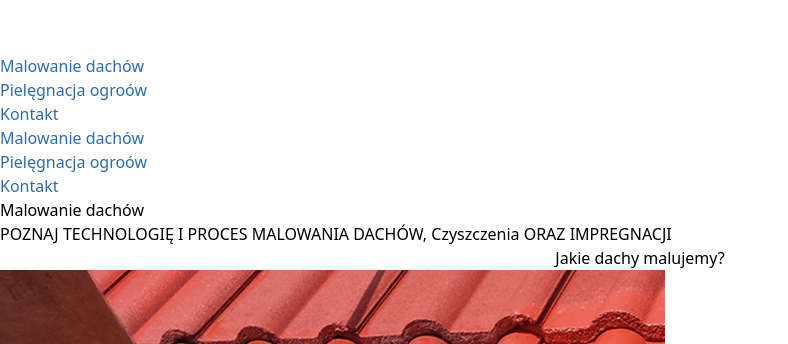
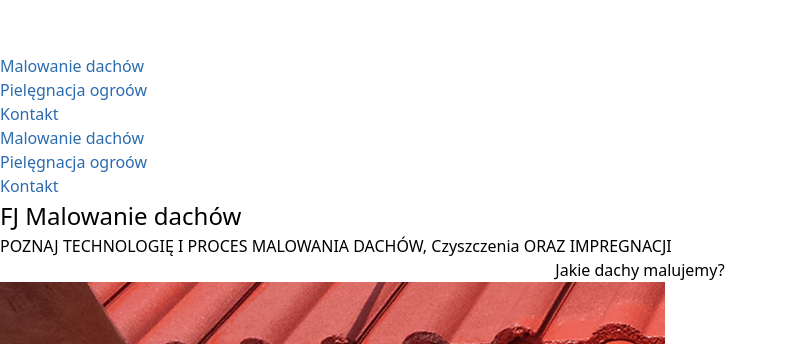
Before and after one commit to toshinori8/FJ-SITE, a Next.js app: page /oferta/malowanie-dachow in a window 1280 px wide. Shown: the part 456-800 px from the top of the page, without its empty margins (0-788 px from the left). Built offline with nearby package versions, Linux system fonts and the light colour scheme.

Commit message:
SEO changes

```diff
--- a/src/layout/Elements/Banner.tsx
+++ b/src/layout/Elements/Banner.tsx
@@ -14,7 +14,7 @@ function Banner() {
           <div className="w-1/4 logo">
             <LogoFJ />
           </div>
-          <h2>Malowanie dachów</h2>
+          <h1 className="h1_oweride">Malowanie dachów</h1>
           <p>Zupełnie nowy wygląd oraz trwałość na wiele lat</p>
         </div>
         </FadeIn>
--- a/src/layout/Elements/FuturesHome.tsx
+++ b/src/layout/Elements/FuturesHome.tsx
@@ -24,14 +24,30 @@ const FuturesHome = () => {
         <div className="inner">
           <a href="oferta/malowanie-dachow" className="image">
 
-            <img src='/assets/images/realizacje/1.jpg' alt="" />
+            <img src='/assets/images/realizacje/1.jpg' alt="FJ malowanie dachów - cennik malowania natryskowego" />
           </a>
+
 
           <div className="content">
             <h2 className="major">Profesjnalne malowanie i renowacja dachów</h2>
             <p>
               Zajmujemy się kompleksową renowacją, impregnacją pokryć dachowych oraz elementów systemu kominowego
             </p>
+
+<p>Praktycznie każdy dach jest inny i w związku z tym wymaga innej technologii prac i doboru innych materiałów.<br/> </p>
+
+<b>Istotne elementy kształtujące cenę:</b><br/>
+
+<ul>
+  <li>
+    <h4 className="h4_front" >profil blachy z jakiej wykonane jest poszycie dachowe ( blacha trapezowa, falowana, gładka, blacho dachówka)</h4 >
+    <h4 className="h4_front">stopień degradacji pokrycia dachowego <br/> ( ilość korozji, przetarć, łuszczącej się farby )</h4 >
+    <h4 className="h4_front">gabaryt i krztałt powierzchni dachu</h4 >
+    <h4 className="h4_front">kolor farby jaką pomalowany będzie dach ( koszt zakupu farby związany jest z kolorem</h4>
+    <h4 className="h4_front">technologia materiałowa (rodzaj oraz stan pokrycia dachowego obliguje nas do użycia odpowiednich materiałów. Ich spektrum jest bardzo szerokie a zatem i ceny ich zakupu mają spore rozpiętości cenowe)</h4 >
+  </li>
+</ul>
+
             <a href="/oferta/malowanie-dachow" className="special">
               Poznaj szczegóły, zamów usługę
             </a>
--- a/src/layout/Realizacje/RealizacjeIndex.tsx
+++ b/src/layout/Realizacje/RealizacjeIndex.tsx
@@ -31,7 +31,7 @@ function RealizacjeIndex() {
         <Article_R
 
         image={'/assets/images/realizacje/02.jpg'}
-        title={'Sala gimnastyczna w Szkole Podstawowej im. Romana Jabłońskiego w Łękawicy'}
+        title={'Sala gimnastyczna'}
         content={'Malowanie sufitu sali gimnastycznej, renowacja parkietu i sprzetu sportowego'}
         href={"#"}
 
--- a/src/pages/index.tsx
+++ b/src/pages/index.tsx
@@ -13,8 +13,8 @@ const Index = () => {
     <Main
       meta={
         <Meta
-          title="FJ Profesjonalne malowanie dachów"
-          description="Malowanie dachówki, impregnacja,czyszczenie, malowanie elewacji"
+          title="FJ Malowanie Dachów"
+          description="Profesjonalne kompleksowe usługi z zakresu mycia, czyszczenia, impregnacji i malowania dachów"
         />
       }
     >
--- a/src/pages/oferta/malowanie-dachow.tsx
+++ b/src/pages/oferta/malowanie-dachow.tsx
@@ -14,7 +14,7 @@ const Malowanie = () => {
       meta={
         <Meta
           title="Malowanie dachów"
-          description="Profesjonalne malowanie dachów, czyszczenie impregnacja"
+          description="Profesjonalne kompleksowe usługi z zakresu mycia, czyszczenia, impregnacji i malowania dachów"
 
 
           />
@@ -23,10 +23,9 @@ const Malowanie = () => {
       <section id="wrapper">
         <header>
           <div className="inner">
-            <h2>Malowanie dachów</h2>
+            <h1 className="text-2xl">FJ Malowanie dachów</h1>
             <p>
-              POZNAJ TECHNOLOGIĘ I PROCES MALOWANIA DACHÓW, Czyszczenia ORAZ
-              IMPREGNACJI
+              POZNAJ TECHNOLOGIĘ I PROCES MALOWANIA DACHÓW, Czyszczenia ORAZ IMPREGNACJI
             </p>
           </div>
         </header>
@@ -39,25 +38,25 @@ const Malowanie = () => {
                 <div className="imageCentered">
                   <img
                     src="/assets/images/malowanie/dachy_ceramiczne.jpg"
-                    alt="Malowanie dachów ceramicznych"
+                    alt="FJ Malowanie Dachów ceramicznych"
                   />
                 </div>
                 <div className="imageCentered">
                   <img
                     src="/assets/images/malowanie/dachy_cementowe.jpg"
-                    alt="Malowanie dachów cementowych"
+                    alt="FJ Malowanie dachów cementowych"
                   />
                 </div>
                 <div className="imageCentered">
                   <img
                     src="/assets/images/malowanie/dachy_blaszane.jpg"
-                    alt="Malowanie dachów blaszanych"
+                    alt="FJ Malowanie dachów blaszanych"
                   />
                 </div>
                 <div className="imageCentered">
                   <img
                     src="/assets/images/malowanie/dachy_blachodachowka.jpg"
-                    alt="Malowanie dachów z blachodachówki"
+                    alt="FJ Malowanie dachów z blachodachówki"
                   />
                 </div>
               </div>
@@ -170,31 +169,31 @@ const Malowanie = () => {
               <div className="box">
                 <div className="href"><a href="/realizacje/renowacja"></a> </div>
                 <div className="description">Dach blaszany - renowacja</div>
-                <img src="/assets/images/realizacje/2.jpg"  alt="malowanie porównaniebudynek "/>
+                <img src="/assets/images/realizacje/2.jpg"  alt="malowanie porównanie budynek "/>
               </div>
 
               <div className="box">
                 <div className="href"><a href="/realizacje/3"></a> </div>
                 <div className="description">Dom jednorodzinny</div>
-                <img src="/assets/images/realizacje/6.jpg"  alt=""/>
+                <img src="/assets/images/realizacje/6.jpg"  alt="Dom jednorodzinny"/>
               </div>
 
               <div className="box span">
                 <div className="href"><a href="/realizacje/salagimnastyczna"></a> </div>
                 <div className="description">Sala gimnastyczna</div>
-                <img src="/assets/images/realizacje/02.jpg" />
+                <img src="/assets/images/realizacje/02.jpg" alt="Sala gimnastyczna" />
               </div>
 
               <div className="box span">
                 <div className="href"><a href="/realizacje/5"></a> </div>
                 <div className="description">Dom jednorodzinny</div>
-                <img src="/assets/images/realizacje/6.jpg" />
+                <img src="/assets/images/realizacje/6.jpg"  alt="Dom jednorodzinny"/>
               </div>
 
               <div className="box  ">
                 <div className="href"><a href="/realizacje/6"></a> </div>
                 <div className="description">Dom jednorodzinny</div>
-                <img src="/assets/images/realizacje/1.jpg" />
+                <img src="/assets/images/realizacje/1.jpg"  alt="Dom jednorodzinny"/>
               </div>
 
 
@@ -219,9 +218,8 @@ const Malowanie = () => {
               <br />
               <br />
               <p className="text-center">
-                Doświadczenie zdobyliśmy malując dachy na komercyjne inwestycje oraz
-                . Ale z powodzeniem zajmujemy się także domami
-                jednorodzinnymi.
+                Doświadczenie zdobyliśmy malując dachy na inwestycjach komercyjnych i obiektach użyteczności publicznej.
+                Z powodzeniem zajmujemy się także domami jednorodzinnymi.
               </p>
               <br />
               <h4 className="text-center">
--- a/src/pages/oferta/pielegnacja-ogrodow.tsx
+++ b/src/pages/oferta/pielegnacja-ogrodow.tsx
@@ -20,7 +20,7 @@ const Pielegnacja = () => {
     <Pielegnacja_template
       meta={
         <Meta
-          title="Pielęgnacja ogrodów"
+          title="Kompleksowe planowanie i pielęgnacja ogrodów"
           description="Projektowanie, Pielęgnacja i realizacja ogrodów "
           og_image='assets/og-image/pielegnacja01.jpg'
           og_image_width={1200}
--- a/src/pages/realizacje/[slug].tsx
+++ b/src/pages/realizacje/[slug].tsx
@@ -17,15 +17,16 @@ export default function  Malowanie(props: { slug: boolean | ReactChild | ReactFr
     <Malowanie_template
       meta={
         <Meta
-          title="Malowanie dachów"
-          description="Profesjonalne malowanie dachów, czyszczenie impregnacja"
+          title="FJ Malowanie Dachów"
+          description="Profesjonalne kompleksowe usługi z zakresu mycia, czyszczenia, impregnacji i malowania dachów"
         />
       }
     >
       <section id="wrapper">
         <header>
           <div className="inner">
-            <h2>Realizacja - {props.slug}</h2>
+
+          <h1 className="text-2xl">Realizacja - {props.slug}</h1>
             <p>
               POZNAJ TECHNOLOGIĘ I PROCES MALOWANIA DACHÓW, Czyszczenia ORAZ
               IMPREGNACJI
@@ -47,7 +48,7 @@ export default function  Malowanie(props: { slug: boolean | ReactChild | ReactFr
             <section>
               <p>
                 <span className="image left">
-                  <img src="/assets/images/malowanie/dachy_1.jpg" alt="" />
+                  <img src="/assets/images/malowanie/dachy_1.jpg" alt="Profesjonalne malowanie natryskowe" />
                 </span>
                 W naszej pracy wykorzystujemy sprzęt alpinistyczny co zapewnia
                 bezpieczeństwo pracy oraz dotarcie do każdego miejsca i
@@ -63,7 +64,7 @@ export default function  Malowanie(props: { slug: boolean | ReactChild | ReactFr
               <div className="brake_list"> </div>
               <p>
                 <span className="image right">
-                  <img src="/assets/images/malowanie/dachy_2.jpg" alt="" />
+                  <img src="/assets/images/malowanie/dachy_2.jpg" alt="Podłoże do malowania, przygotowanie" />
                 </span>
                 Długotrwała jakość i gwarancja jakości to nie tylko stosowanie
                 profesjonalnych farb to przede wszystkim
@@ -92,7 +93,7 @@ export default function  Malowanie(props: { slug: boolean | ReactChild | ReactFr
               <div className="box span">
                 <div className="href"><a href="/oferta/realizacje"></a> </div>
                 <div className="description">Dom jednorodzinny</div>
-                <img src="/assets/images/realizacje/01.jpg" />
+                <img src="/assets/images/realizacje/01.jpg"  alt="Dom jednorodzinny"/>
               </div>
 
               <div className="box">
@@ -147,9 +148,8 @@ export default function  Malowanie(props: { slug: boolean | ReactChild | ReactFr
               <br />
               <br />
               <p className="text-center">
-                Doświadczenie zdobyliśmy malując dachy na komercyjne inwestycje oraz
-                . Ale z powodzeniem zajmujemy się także domami
-                jednorodzinnymi.
+              Doświadczenie zdobyliśmy malując dachy na inwestycjach komercyjnych i obiektach użyteczności publicznej.
+                Z powodzeniem zajmujemy się także domami jednorodzinnymi.
               </p>
               <br />
               <h4 className="text-center">
--- a/src/utils/AppConfig.ts
+++ b/src/utils/AppConfig.ts
@@ -1,6 +1,10 @@
 export const AppConfig = {
   site_name: 'FJ MALOWANIE DACHÓW',
-  title: 'MALOWANIE DACHÓW',
-  description: 'Malowanie dachów, pielęgnacja ogrodów',
+  title: 'FJ MALOWANIE DACHÓW',
+  description: 'Profesjonalne kompleksowe usługi z zakresu mycia, czyszczenia, impregnacji i malowania dachów',
   locale: 'pl'
+
+
+
+
 };
```
Also changed, not shown: src/styles/main.css (+14 -0 lines), 1 other file (tests, documents, lock files or other folders).
